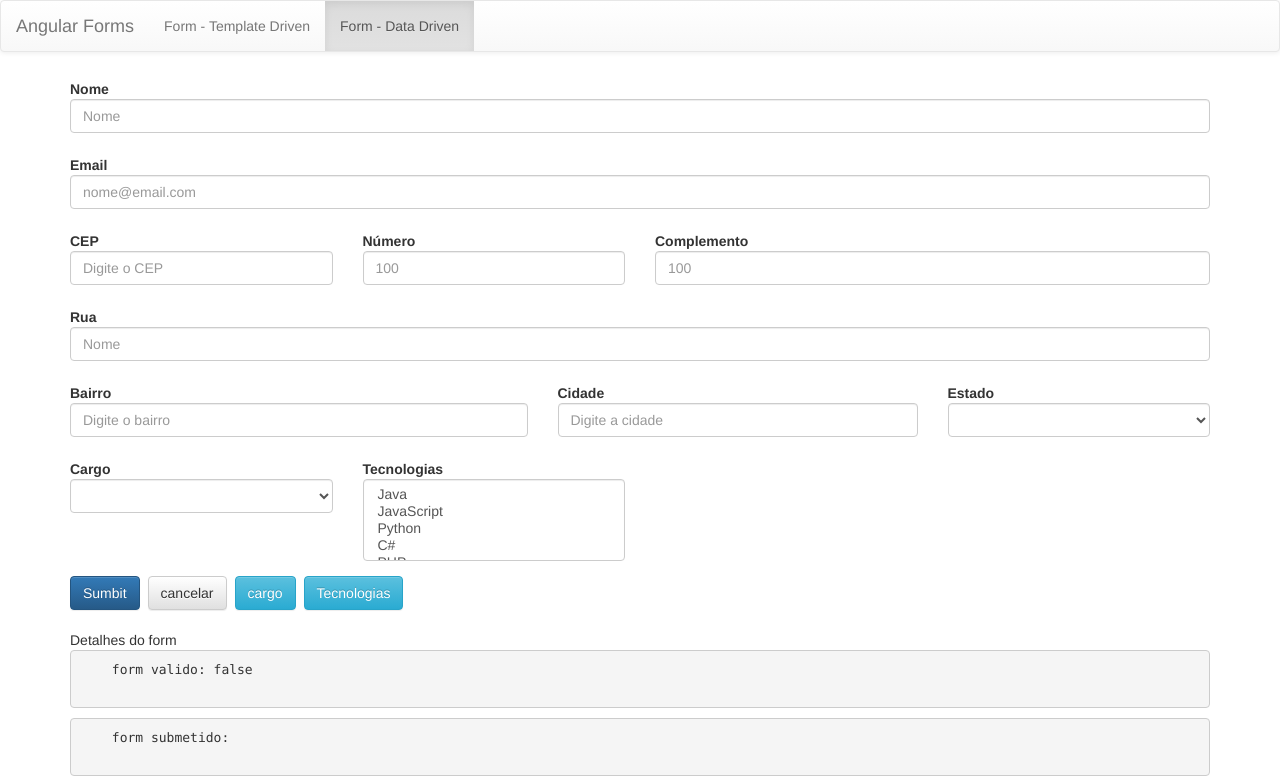
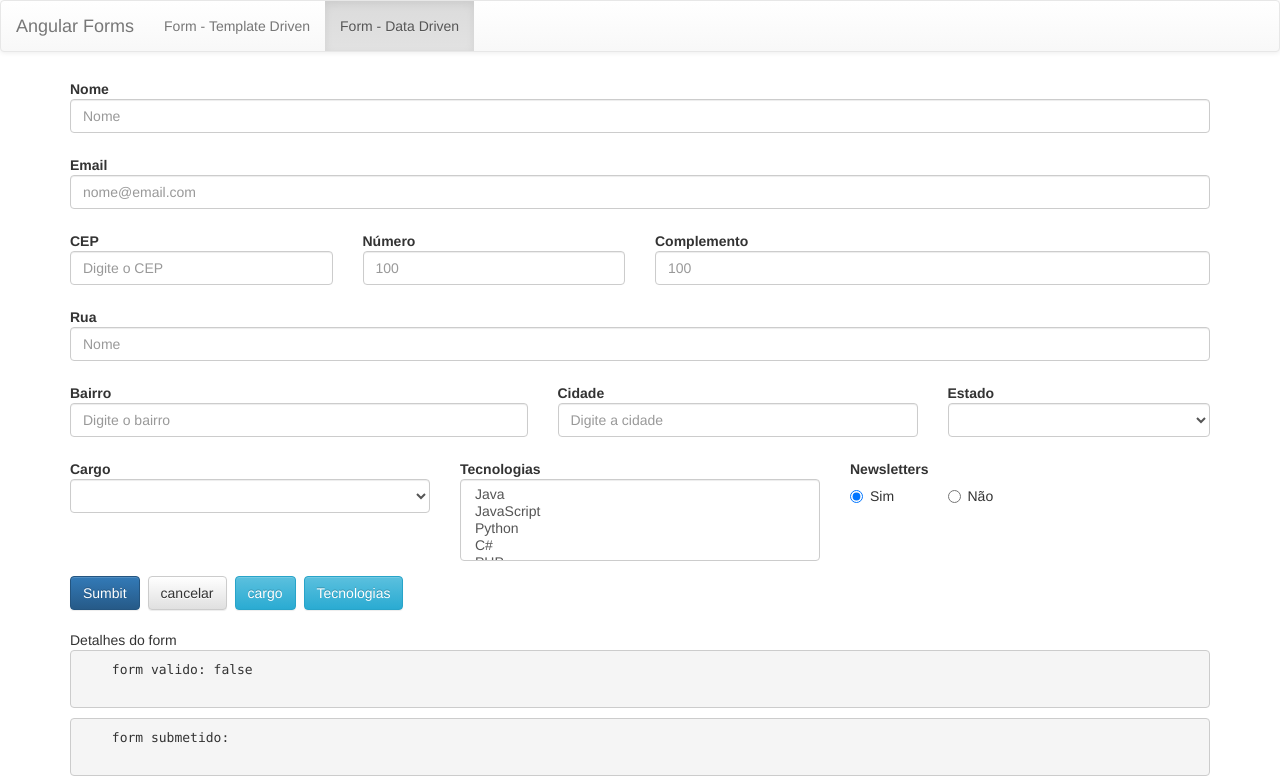
Before and after one commit to vitor-eble/Angular, an Angular app in the folder forms/: page /dataForm in a window 1280 px wide. Shown: the top 784 px of the page. Built offline with nearby package versions, Linux system fonts and the light colour scheme.

Commit message:
aula 105: radio button

```diff
--- a/forms/src/app/data-form/data-form.component.html
+++ b/forms/src/app/data-form/data-form.component.html
@@ -94,7 +94,7 @@
  </div>
 
  <div class="form-group">
-  <div class="col-md-3" [ngClass]="aplicaCssErro('cargo')">
+  <div class="col-md-4" [ngClass]="aplicaCssErro('cargo')">
     <label for="cargo" class="control-label">Cargo</label>
     <select type="text" class="form-control" id="cargo"  placeholder="Digite o estado" formControlName="cargo"
     [compareWith]="compararCargos">
@@ -104,7 +104,7 @@
     </select>
   </div>
 
-  <div class="col-md-3" [ngClass]="aplicaCssErro('tecnologias')">
+  <div class="col-md-4" [ngClass]="aplicaCssErro('tecnologias')">
     <label for="tecnologias" class="control-label">Tecnologias</label>
     <select type="text" class="form-control" id="tecnologias"  placeholder="Digite o estado" formControlName="tecnologias" multiple>
       <option multiple *ngFor="let tecnologia of tecnologias" [ngValue]="tecnologia.nome" >
@@ -112,6 +112,19 @@
       </option>
     </select>
   </div>
+
+  <div class="col-md-3" [ngClass]="aplicaCssErro('newsletters')">
+    <label for="newsletters" class="control-label">Newsletters</label>
+    <div id="newsletters" class="row">
+      <div class="col-sm-4" *ngFor="let item of newsLettersOp">
+        <label class="radio-inline">
+          <input type="radio" formControlName="newsletters" [value]="item.nome"> {{ item.desc }}
+        </label>
+      </div>
+    </div>
+  </div>
+
+
  </div>
 
   <div class="buttons-actions">
--- a/forms/src/app/data-form/data-form.component.ts
+++ b/forms/src/app/data-form/data-form.component.ts
@@ -18,8 +18,11 @@ export class DataFormComponent {
   formulario!: FormGroup;
   //estados: Estadobr[] = [];
   estados!: Observable<Estadobr[]>;
-  cargos: any[] = [];
-  tecnologias: any[] = [];
+  cargos!: any[];
+  tecnologias!: any[];
+  newsLetters!: any[];
+  newsLettersOp!: any[];
+
 
   constructor(
     private formBuilder: FormBuilder,
@@ -32,6 +35,7 @@ export class DataFormComponent {
     this.estados = this.dropdownService.getEstadosBr();
     this.cargos = this.dropdownService.getCargos();
     this.tecnologias = this.dropdownService.getTecnologias();
+    this.newsLettersOp = this.dropdownService.getNewsletters();
 
     // this.dropdownService.getEstadosBr().subscribe((dados: any) => {
     //   this.estados = dados;
@@ -52,6 +56,7 @@ export class DataFormComponent {
       }),
       cargo: [null],
       tecnologias: [null],
+      newsletters: ['s']
     });
 
     // this.formulario = new FormGroup({
--- a/forms/src/app/shared/services/dropdown.service.ts
+++ b/forms/src/app/shared/services/dropdown.service.ts
@@ -35,4 +35,11 @@ export class DropdownService {
       { nome: 'Go', desc: 'Go' },
     ]
   }
+
+  getNewsletters(){
+    return [
+      { nome: 's', desc: 'Sim' },
+      { nome: 'n', desc: 'Não' },
+    ]
+  }
 }
```
